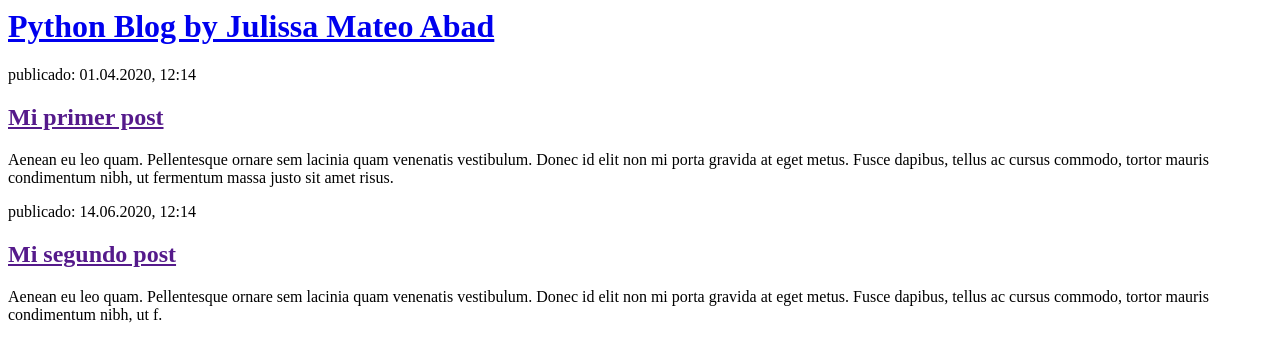
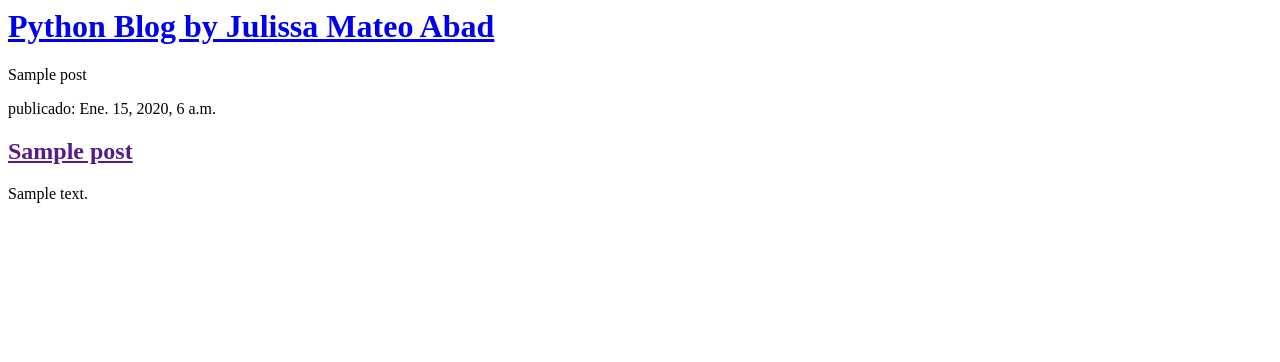
Before and after one commit to LaMujerMaravilla/PythonBlog, a Django app: page / in a window 1280 px wide. Shown: the top 362 px of the page. Run offline with Django 3.2, Linux system fonts and the light colour scheme; tables that the repository leaves empty hold one stand-in row (values such as "Sample post").

Commit message:
Templates modificados para mostrar datos desde la bd

```diff
--- a/blog/templates/blog/post_list.html
+++ b/blog/templates/blog/post_list.html
@@ -6,17 +6,13 @@
         <div>
             <h1><a href="/">Python Blog by Julissa Mateo Abad</a></h1>
         </div>
+        {% for post in posts %} {{ post }}
+        <div>
+            <p>publicado:  {{ post.published_date }}</p>
+            <h2><a href="">{{ post.title }}</a></h2>
+            <p>{{ post.text|linebreaksbr }}</p>
+        </div>
+        {% endfor %}
 
-        <div>
-            <p>publicado: 01.04.2020, 12:14</p>
-            <h2><a href="">Mi primer post</a></h2>
-            <p>Aenean eu leo quam. Pellentesque ornare sem lacinia quam venenatis vestibulum. Donec id elit non mi porta gravida at eget metus. Fusce dapibus, tellus ac cursus commodo, tortor mauris condimentum nibh, ut fermentum massa justo sit amet risus.</p>
-        </div>
-
-        <div>
-            <p>publicado: 14.06.2020, 12:14</p>
-            <h2><a href="">Mi segundo post</a></h2>
-            <p>Aenean eu leo quam. Pellentesque ornare sem lacinia quam venenatis vestibulum. Donec id elit non mi porta gravida at eget metus. Fusce dapibus, tellus ac cursus commodo, tortor mauris condimentum nibh, ut f.</p>
-        </div>
     </body>
 </html>
--- a/blog/views.py
+++ b/blog/views.py
@@ -1,5 +1,8 @@
 from django.shortcuts import render
+from .models import Post
+from django.utils import timezone
 
 # Create your views here.
 def post_list(request):
-    return render(request, 'blog/post_list.html', {})
+    posts = Post.objects.filter(published_date__lte=timezone.now()).order_by('published_date')
+    return render(request, 'blog/post_list.html', {'posts': posts})
```
